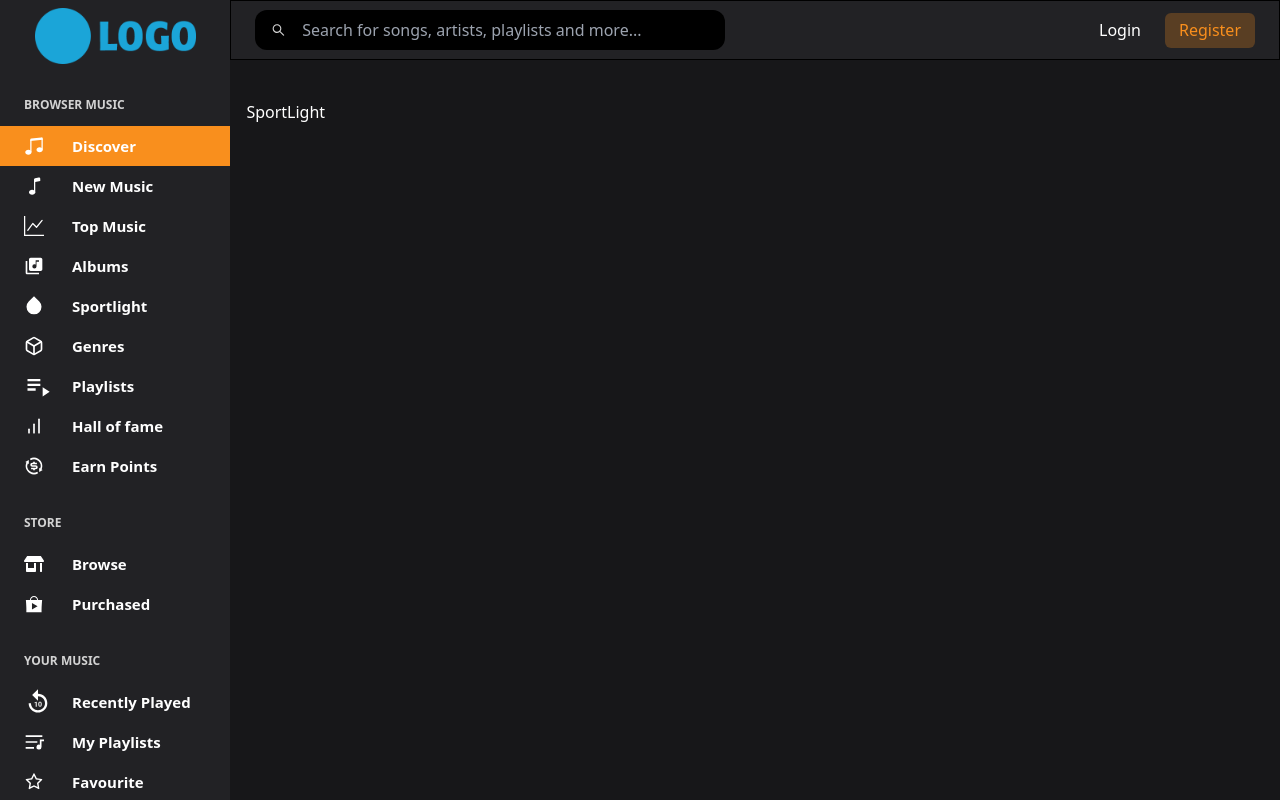
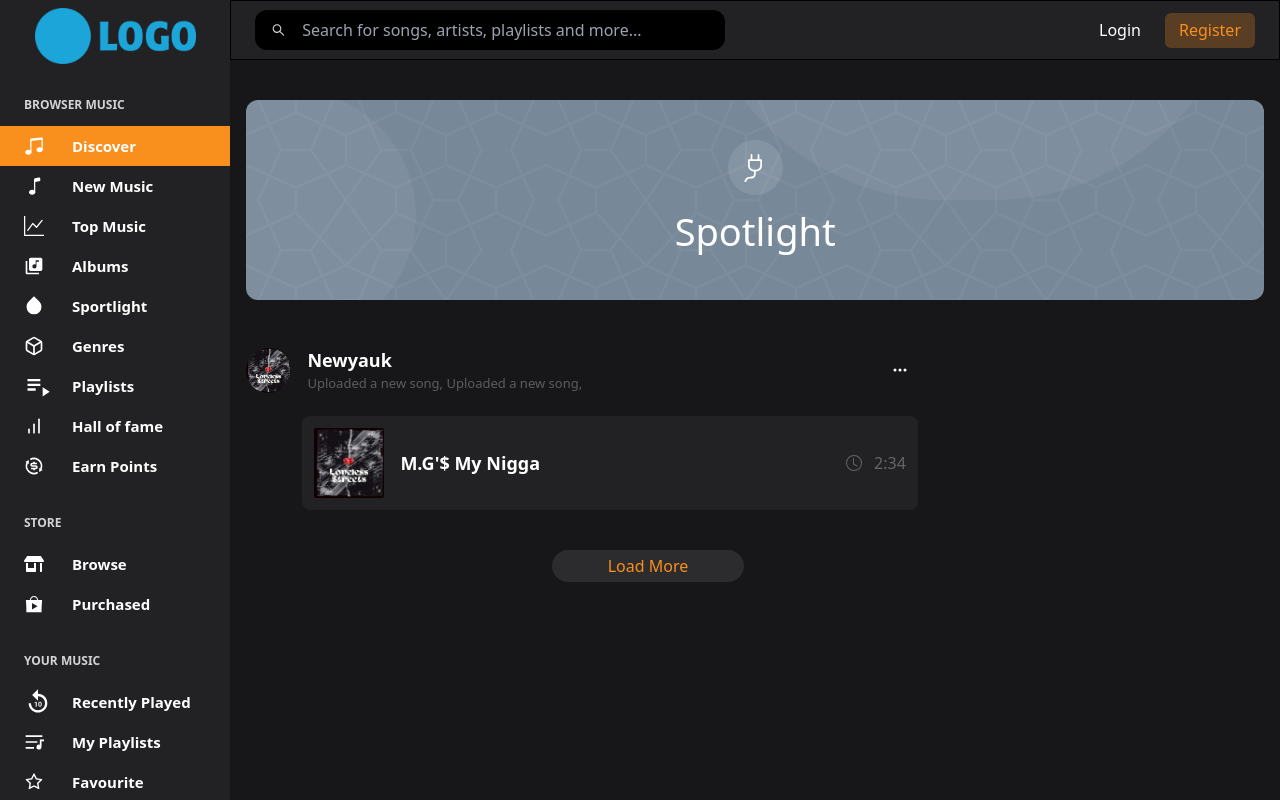
Before and after one commit to ZainSaleem1110/music-player, a React (Create React App) app: page /sportLight in a window 1280 px wide. Built offline with nearby package versions, Linux system fonts and the light colour scheme.

Commit message:
sportlight

```diff
--- a/src/Pages/SportLight.jsx
+++ b/src/Pages/SportLight.jsx
@@ -1,9 +1,66 @@
 import React from 'react'
+import { BsPlug, BsThreeDots, BsClock } from 'react-icons/bs'
+import { FaPlay } from 'react-icons/fa'
+import Song01 from '../assets/songs1.jpeg'
 
 function SportLight() {
     return (
         <div className="text-[white]">
-            SportLight
+            <div className="h-[200px] w-[100%] bg-[lightslategray] rounded-xl albumbg overflow-hidden relative flex justify-center items-center">
+                <div className="absolute top-[-10px] left-[-80px] w-[250px] h-[250px] rounded-full bg-white opacity-5"></div>
+                <div className="absolute top-[-400px] right-[20px] w-[550px] h-[500px] rounded-full bg-white opacity-5"></div>
+                <div className="flex flex-col items-center">
+                    <div className="w-[55px] h-[55px] rounded-full bg-[#ffffff1a] text-white flex justify-center items-center text-[28px]">
+                        <BsPlug />
+                    </div>
+                    <h1 className="text-[38px] mt-2">Spotlight</h1>
+                </div>
+            </div>
+            <div>
+                <div className="h-[60px] w-[65%] flex justify-between items-center text-white cursor-pointer mt-10">
+                    <div className="flex items-center relative">
+                        <img src={Song01} className="w-[45px] h-[45px] rounded-full" alt="" />
+                        <div className="ml-4">
+                            <h1 className="text-[18px] font-bold">
+                                Newyauk</h1>
+                            <h1 className="text-[13px] text-[#ffffff4d]">
+                                Uploaded a new song, Uploaded a new song,
+                            </h1>
+                        </div>
+                    </div>
+                    <div className="flex items-center">
+                        <div className="relative">
+                            <BsThreeDots className="ml-3 cursor-pointer" />
+                        </div>
+                    </div>
+                </div>
+                <div className="ml-14 mt-4 sportlight_parent">
+                    <div className="py-3 w-[64%] flex justify-between items-center px-3 text-white hover:bg-[#ffffff0d] bg-[#222225] cursor-pointer rounded-lg">
+                        <div className="flex items-center">
+                            <div className="relative w-[70px] h-[70px]">
+                                <img src={Song01} className="w-[70px] h-[70px] rounded-sm" alt="" />
+                                <div className="absolute top-0 left-0 w-[100%] h-[100%] bg-[#35434acc] flex justify-center items-center rounded-sm sportlight">
+                                    <div className="w-[35px] h-[35px] bg-[#d2d2d2] rounded-full flex justify-center items-center text-[14px] text-[#171719]">
+                                        <FaPlay />
+                                    </div>
+                                </div>
+                            </div>
+                            <div className="ml-4">
+                                <h1 className="text-[18px] font-bold">M.G'$ My Nigga</h1>
+                            </div>
+                        </div>
+                        <div className="flex items-center text-[#ffffff4d]">
+                            <div className="relative mr-3">
+                                <BsClock className="cursor-pointer" />
+                            </div>
+                            <h3>2:34</h3>
+                        </div>
+                    </div>
+                </div>
+                <button className="text-[#f98f1d] bg-[#2C2C2F] px-14 py-1 rounded-full mt-10 ml-[30%]">
+                    Load More
+                </button>
+            </div>
         </div>
     )
 }
--- a/src/global.css
+++ b/src/global.css
@@ -54,3 +54,11 @@ body{
 .albumbg{
   background-image: url("./assets/albumbg.png");
 }
+
+.sportlight{
+  visibility: hidden;
+}
+
+.sportlight_parent:hover .sportlight{
+  visibility: visible;
+}
```
